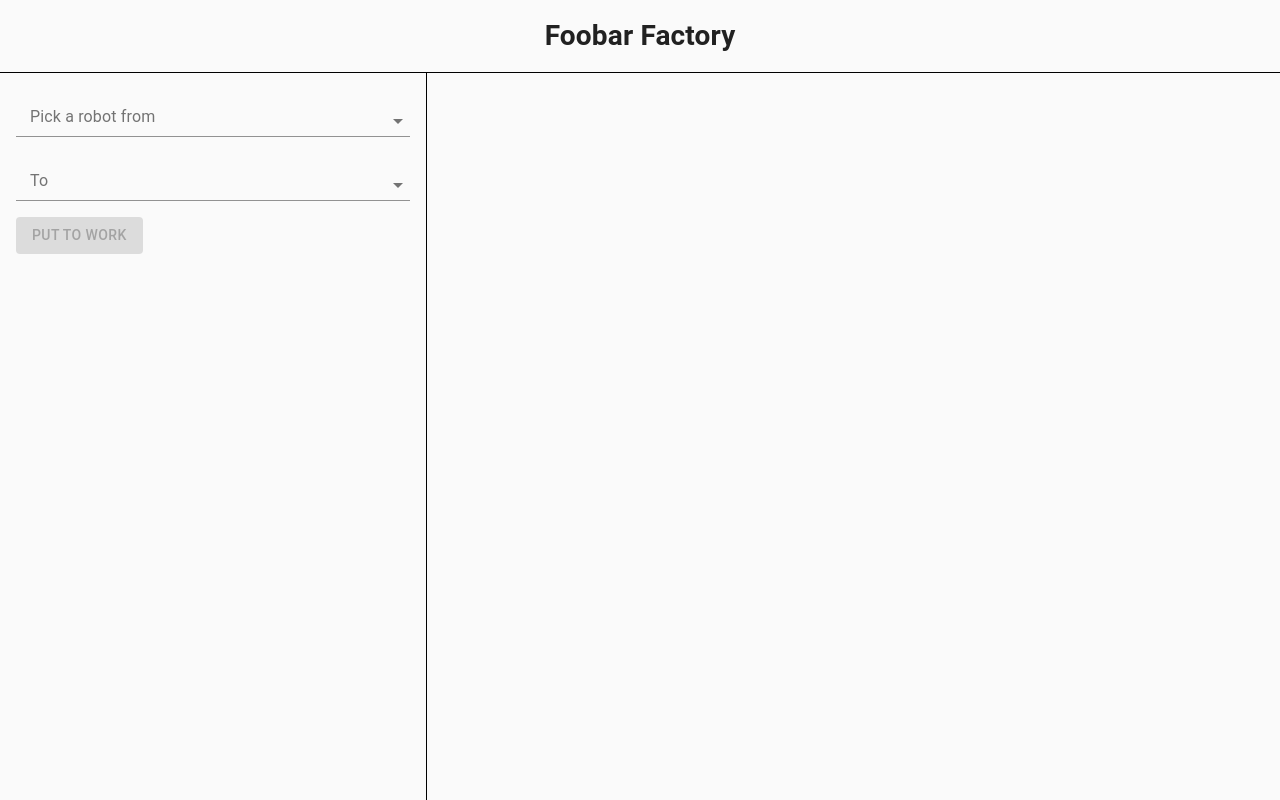
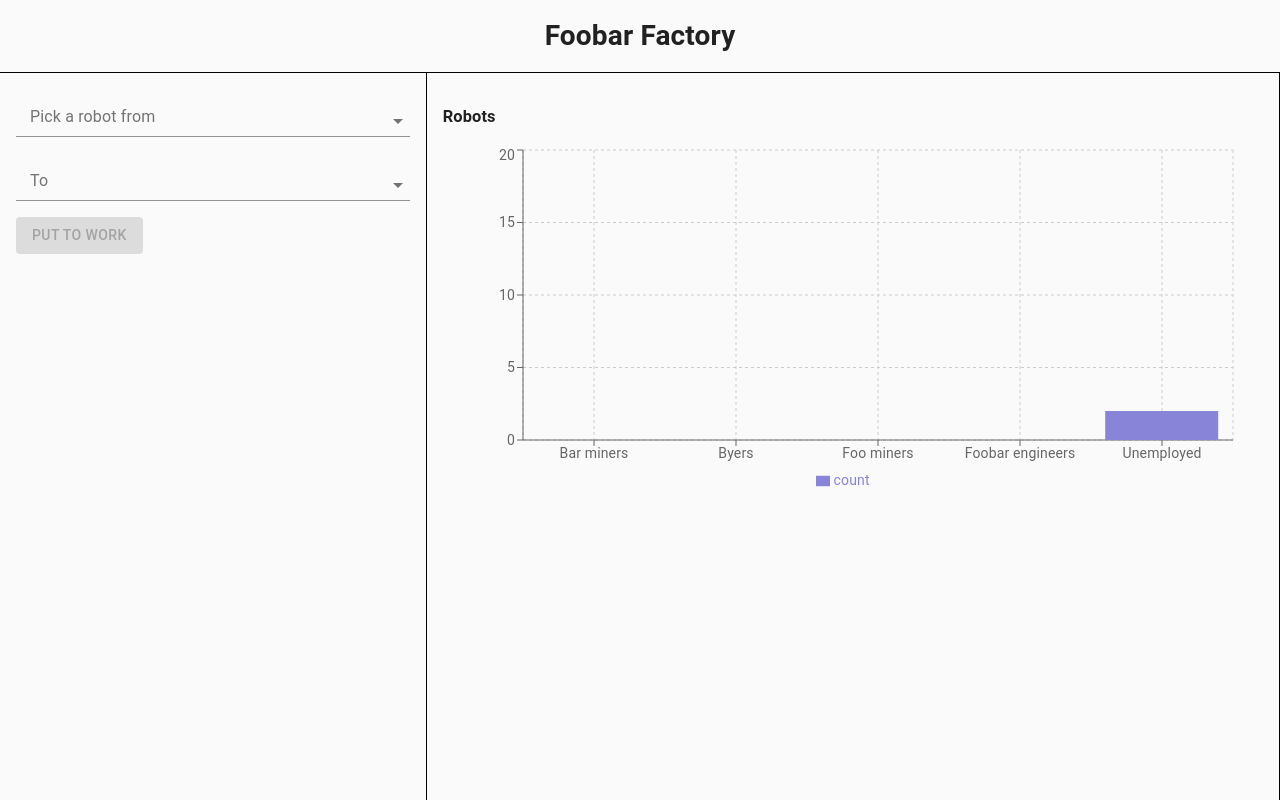
Before and after one commit to theFreedomBanana/foobar-factory, a React app: page / in a window 1280 px wide. Built offline with nearby package versions, Linux system fonts and the light colour scheme.

Commit message:
feat: add RobotAnalytics component

```diff
--- a/package.json
+++ b/package.json
@@ -16,6 +16,7 @@
 		"react-dom": "^17.0.1",
 		"react-i18next": "^11.16.2",
 		"react-redux": "^7.2.5",
+		"recharts": "^2.1.9",
 		"redux": "^4.1.0",
 		"redux-form": "^8.3.8",
 		"redux-saga": "^1.1.3",
--- a/res/translations/en.json
+++ b/res/translations/en.json
@@ -5,6 +5,14 @@
 		}
 	},
 	"Feature": {
+		"RobotAnalysis": {
+			"barMiners": "Bar miners",
+			"byers": "Byers",
+			"fooMiners": "Foo miners",
+			"foobarEngineers": "Foobar engineers",
+			"iddleRobots": "Unemployed",
+			"title": "Robots"
+		},
 		"RobotManagment": {
 			"destinationTaskLabel": "To",
 			"error": "Ce champ est obligatoire",
--- a/src/Components/Application/index.tsx
+++ b/src/Components/Application/index.tsx
@@ -1,11 +1,13 @@
 import { createStyles, Grid, withStyles, WithStyles } from "@material-ui/core";
 import React, { memo } from "react";
+import { RobotAnalysis } from "../Features/RobotAnalysis";
 import { RobotManagment } from "../Features/RobotManagment";
 import { Header } from "./Header";
 
 const styles = () => createStyles({
 	dashboard: { display: "flex", flexDirection: "column", height: "100vh" },
 	dashboard__leftPanel: { borderRight: "1px solid black", padding: "1rem" },
+	dashboard__rightPanel: { padding: "1rem" },
 	dashboard__section: { height: "inherit" },
 });
 
@@ -19,7 +21,12 @@ export const Dasboard = withStyles(styles)(
 					<Grid className={classes.dashboard__leftPanel} item md={4}>
 						<RobotManagment label="robotManagment" />
 					</Grid>
-					<Grid item md={8}>
+					<Grid className={classes.dashboard__leftPanel} item md={8}>
+						<Grid container>
+							<Grid item md={12}>
+								<RobotAnalysis />
+							</Grid>
+						</Grid>
 					</Grid>
 				</Grid>
 			</div>
--- /dev/null
+++ b/src/Components/Features/RobotAnalysis/index.tsx
@@ -0,0 +1,121 @@
+import { BarChart, Bar, XAxis, YAxis, CartesianGrid, Tooltip, Legend, ResponsiveContainer } from "recharts";
+import React, { memo, useMemo } from "react";
+import { useTranslation } from "react-i18next";
+import { connect } from "react-redux";
+import { Dispatch } from "redux";
+import { createSelector } from "reselect";
+import { Robot, Tasks } from "../../../Classes/Robot";
+import { Store } from "../../../Store";
+
+// #region TYPES
+interface RobotAnalysisProps {
+	readonly barMiners?: Robot[];
+	readonly byers?: Robot[];
+	readonly dispatch: Dispatch;
+	readonly fooMiners?: Robot[];
+	readonly foobarEngineers?: Robot[];
+	readonly iddleRobots?: Robot[];
+}
+// #endregion
+
+// #region CONNEXION
+const selectFooMiners = createSelector(
+	[(store) => store.record.robot],
+	(robotPerId) => {
+		const robots: Robot[] | undefined = robotPerId ? Object.values(robotPerId) : undefined;
+
+		return robots?.filter((robot) => robot.currentTask === Tasks.MINE_FOO);
+	},
+);
+
+const selectBarMiners = createSelector(
+	[(store) => store.record.robot],
+	(robotPerId) => {
+		const robots: Robot[] | undefined = robotPerId ? Object.values(robotPerId) : undefined;
+
+		return robots?.filter((robot) => robot.currentTask === Tasks.MINE_BAR);
+	},
+);
+
+const selectFoobarEngineers = createSelector(
+	[(store) => store.record.robot],
+	(robotPerId) => {
+		const robots: Robot[] | undefined = robotPerId ? Object.values(robotPerId) : undefined;
+
+		return robots?.filter((robot) => robot.currentTask === Tasks.ASSEMBLE_FOOBAR);
+	},
+);
+
+const selectByers = createSelector(
+	[(store) => store.record.robot],
+	(robotPerId) => {
+		const robots: Robot[] | undefined = robotPerId ? Object.values(robotPerId) : undefined;
+
+		return robots?.filter((robot) => robot.currentTask === Tasks.BUY_ROBOT);
+	},
+);
+
+const selectIddleRobots = createSelector(
+	[(store) => store.record.robot],
+	(robotPerId) => {
+		const robots: Robot[] | undefined = robotPerId ? Object.values(robotPerId) : undefined;
+
+		return robots?.filter((robot) => robot.currentTask === Tasks.NONE);
+	},
+);
+
+const mapStateToProps = (store: Store) => ({
+	barMiners: selectBarMiners(store),
+	byers: selectByers(store),
+	fooMiners: selectFooMiners(store),
+	foobarEngineers: selectFoobarEngineers(store),
+	iddleRobots: selectIddleRobots(store),
+});
+// #endregion
+
+
+// #region COMPONENT
+export const RobotAnalysis = connect(mapStateToProps)(
+	memo(
+		({ barMiners, byers, fooMiners, foobarEngineers, iddleRobots }: RobotAnalysisProps) => {
+			const { t } = useTranslation();
+
+			const data = useMemo(
+				() => ([
+					{ count: Object.keys(barMiners || {}).length, name: t("Feature:RobotAnalysis:barMiners") },
+					{ count: Object.keys(byers || {}).length, name: t("Feature:RobotAnalysis:byers") },
+					{ count: Object.keys(fooMiners || {}).length, name: t("Feature:RobotAnalysis:fooMiners") },
+					{ count: Object.keys(foobarEngineers || {}).length, name: t("Feature:RobotAnalysis:foobarEngineers") },
+					{ count: Object.keys(iddleRobots || {}).length, name: t("Feature:RobotAnalysis:iddleRobots") },
+				]),
+				[barMiners, byers, fooMiners, foobarEngineers, iddleRobots, t],
+			);
+
+			return (
+				<>
+					<h3>{t("Feature:RobotAnalysis:title")}</h3>
+					<ResponsiveContainer height={350} width={"100%"}>
+						<BarChart
+							data={data}
+							margin={{
+								bottom: 5,
+								left: 20,
+								right: 30,
+								top: 5,
+							}}
+						>
+							<CartesianGrid strokeDasharray="3 3" />
+							<XAxis dataKey="name" />
+							<YAxis dataKey="count" domain={[0, 20]} />
+							<Tooltip />
+							<Legend />
+							<Bar dataKey="count" fill="#8884d8" />
+						</BarChart>
+					</ResponsiveContainer>
+				</>
+			);
+		},
+	),
+);
+
+RobotAnalysis.displayName = "robotAnalysis";
```
Also changed, not shown: 1 other file (tests, documents, lock files or other folders).
